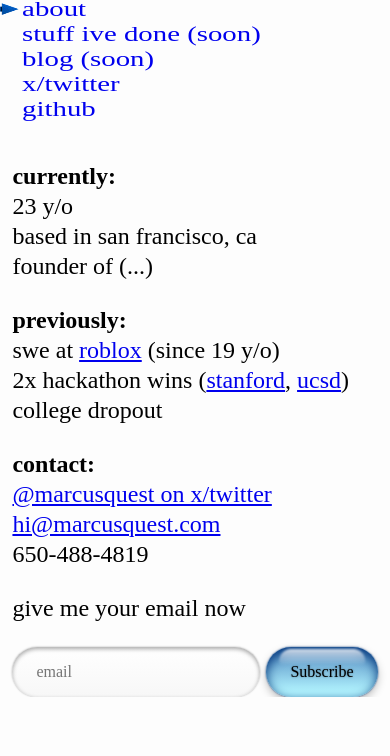
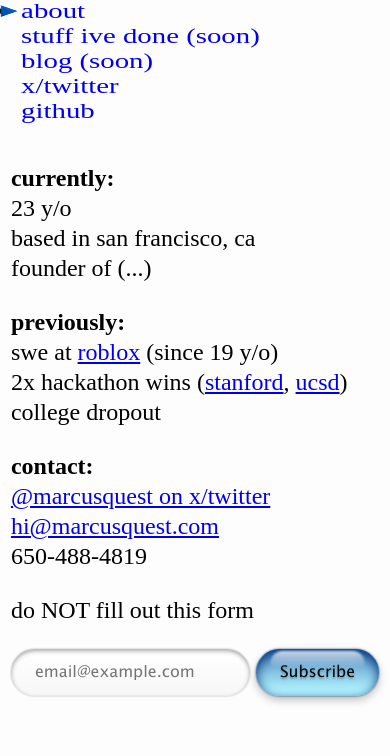
Before and after one commit to vimona3ds/vimona3ds.github.io, a website: page index.html in a window 390 px wide. Shown: the part 302-1058 px from the top of the page. Before the commit the page ends 999 px from the top, so only its background shows below. Drawn offline with Linux system fonts and the light colour scheme.

Commit message:
feat: new form font

```diff
--- a/index.html
+++ b/index.html
@@ -64,8 +64,8 @@
                 document.getElementById('phone-text').innerHTML = phone;
             </script>
             <form class="subscribe-form">
-                <p>give me your email now</p>
-                <input class="aqua-input" type="email" placeholder="email" />
+                <p>do NOT fill out this form</p>
+                <input class="aqua-input" type="email" id="subscribe-email" placeholder="email@example.com" />
                 <button class="aqua-button" type="submit">Subscribe</button>
             </form>
         </div>
--- a/stylesheets/main.css
+++ b/stylesheets/main.css
@@ -1,3 +1,8 @@
+@font-face {
+    font-family: 'LucidaGrande';
+    src: url('../assets/lucidagrande.ttf') format('truetype');
+}
+
 * {
     box-sizing: border-box;
 }
@@ -111,9 +116,6 @@ body {
 }
 
 @media (max-width: 830px) {
-    body {
-        margin-bottom: 32px;
-    }
     .layout {
         flex-direction: column;
         gap: 0;
@@ -132,7 +134,7 @@ body {
     }
     .content {
         min-width: unset;
-        padding: 0 10px;
+        padding: 0 10px 60px;
     }
     .portrait {
         width: min(400px, 100%);
@@ -165,7 +167,7 @@ body {
     border-radius: 234234px;
     border: none;
     color: #000;
-    text-shadow: 0 0 2px rgba(0,0,0,0.45);
+    text-shadow: 0 2px 2px rgba(0,0,0,0.25);
     background: linear-gradient(to bottom, #4d85be, #b2f4ff 90%);
     box-shadow:
         inset 0 4px 12px #03367b,
@@ -201,6 +203,6 @@ body {
 }
 
 .aqua-input, .aqua-button {
+    font-family: 'LucidaGrande', 'Times New Roman', Times, serif;
     font-size: 16px;
-    font-family: 'Times New Roman', Times, serif;
 }
```
Also changed, not shown: assets/lucidagrande.ttf (added).
